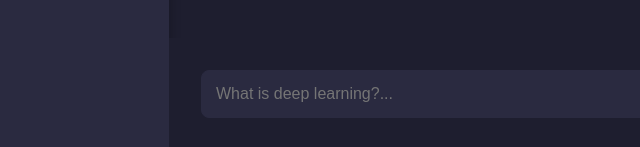
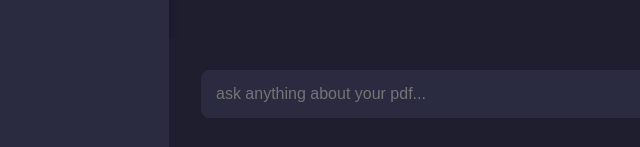
Before and after one commit to TechSculptur/RAG_PROJECT, a plain HTML site: page app/index.html in a window 1280 px wide. Shown: the part 650-797 px from the top of the page, 195-835 px from the left. Drawn offline with nearby package versions, Linux system fonts and the light colour scheme.

Commit message:
minor change

```diff
--- a/app/index.html
+++ b/app/index.html
@@ -68,7 +68,7 @@
 
             <div class="input-area">
 
-                <input type="text" id="user-input" placeholder="What is deep learning?..." autocomplete="off">
+                <input type="text" id="user-input" placeholder="ask anything about your pdf..." autocomplete="off">
 
                 <button id="send-btn">
                     Send
```
